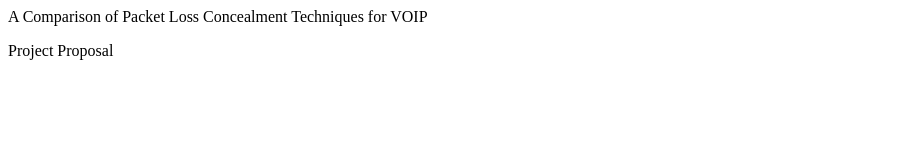
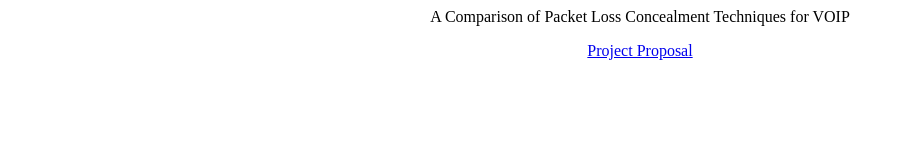
Before and after one commit to jessebrowell/Packet-Loss-Concealment-Comparison, a plain HTML site: page index.html in a window 1280 px wide. Shown: the whole page, without its empty margins (0-905 px from the left). Drawn offline with Linux system fonts and the light colour scheme.

Commit message:
Added Project Proposal

```diff
--- a/index.html
+++ b/index.html
@@ -1,5 +1,7 @@
 <html>
-<title>A Comparison of Packet Loss Concealment Techniques for VOIP</title>
-<header>A Comparison of Packet Loss Concealment Techniques for VOIP</header>
-<p>Project Proposal</p>
+	<center>
+		<title>A Comparison of Packet Loss Concealment Techniques for VOIP</title>
+		<header>A Comparison of Packet Loss Concealment Techniques for VOIP</header>
+		<a href="project_proposal.pdf"><p>Project Proposal</p>
+	</center>
 </html>
```
Also changed, not shown: 1 other file.
